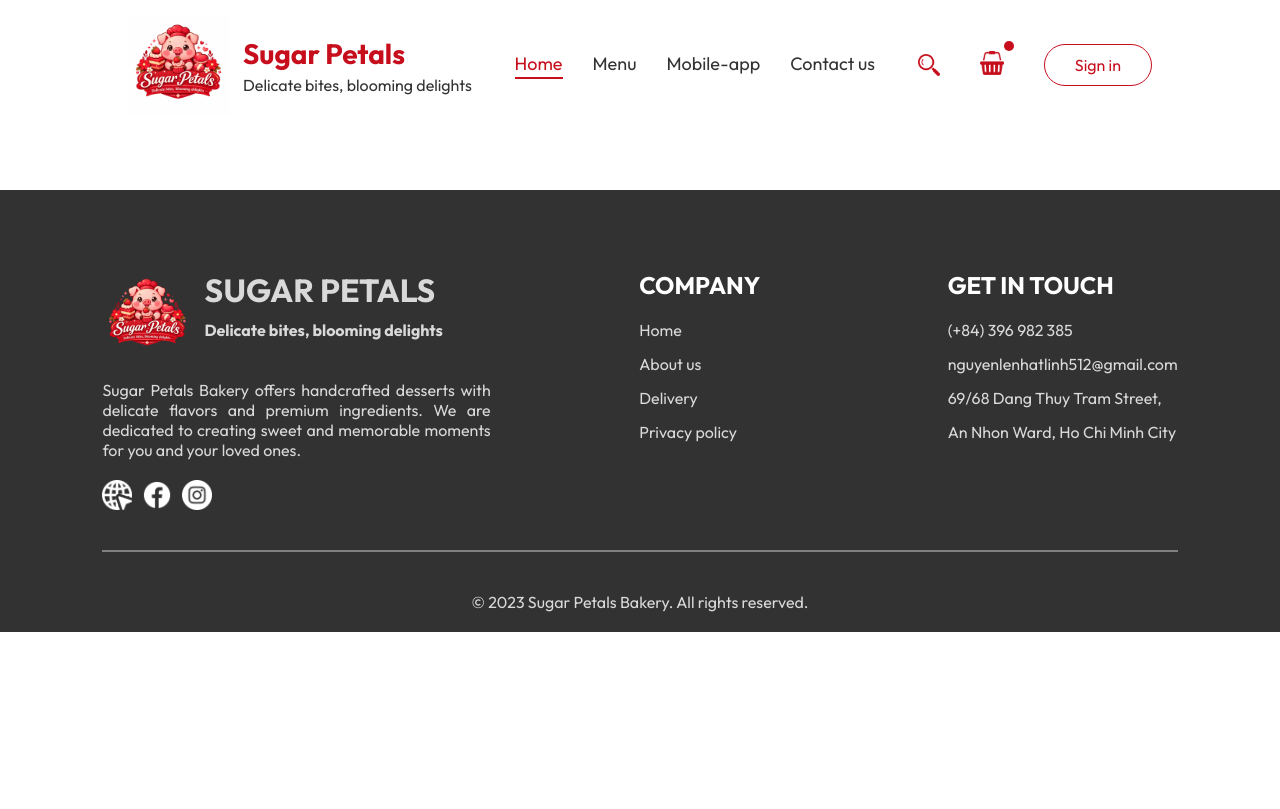
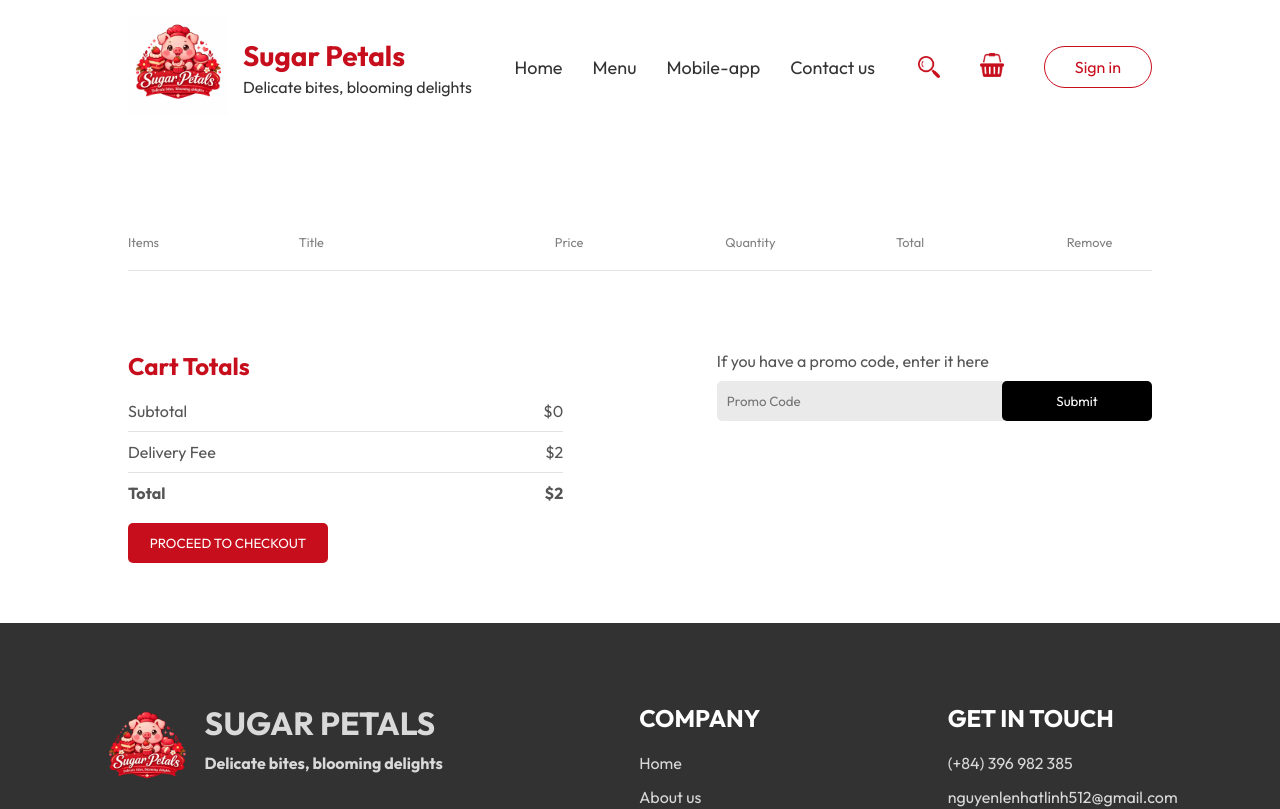
Before and after one commit to lita-nguyen/sugar-petals-bakery, a React (Vite) app in the folder frontend/: page /cart in a window 1280 px wide. Shown: the top 809 px of the page. Built offline with nearby package versions, Linux system fonts and the light colour scheme.

Commit message:
create cart page

```diff
--- a/frontend/src/components/Navbar/Navbar.jsx
+++ b/frontend/src/components/Navbar/Navbar.jsx
@@ -1,16 +1,19 @@
-import React, { useState } from 'react'
+import React, { useContext, useState } from 'react'
 import './Navbar.css'
 import { assets } from '../../assets/assets'
 import { Link } from 'react-router-dom'
+import { StoreContext } from '../../context/StoreContext'
 
 const Navbar = ({ setShowLogin }) => {
 
-    const [menu, setMenu] = useState("Home");
+    const [menu, setMenu] = useState("menu");
+
+    const {getTotalCartAmount} = useContext(StoreContext)
 
   return (
     <div className='navbar'>
       <div className="navbar-left">
-        <img src={assets.logo} alt="Logo" className="logo"/>
+        <Link to="/"><img src={assets.logo} alt="Logo" className="logo"/></Link>
         <div className="site-info">
           <h1 className="site-name">Sugar Petals</h1>
           <p className="site-slogan">Delicate bites, blooming delights</p>
@@ -28,8 +31,8 @@
         <img src={assets.icon_search} alt="Search"/>
 
         <div className="navbar-search-icon">
-            <img src={assets.icon_basket} alt="Basket" />
-            <div className="dot"></div>
+            <Link to="/cart"><img src={assets.icon_basket} alt="Basket" /></Link>
+            <div className={getTotalCartAmount()===0?"":"dot"}></div>
         </div>
 
         <button onClick={()=>setShowLogin(true)}>Sign in</button>
--- a/frontend/src/context/StoreContext.jsx
+++ b/frontend/src/context/StoreContext.jsx
@@ -20,16 +20,25 @@
         setCartItems((prev) => ({...prev, [itemId]: prev[itemId] - 1 }));
     }
 
-    useEffect(() => {
-        console.log(cartItems);
-    }, [cartItems])
+    const getTotalCartAmount = () => {
+        let totalAmount = 0;
+        for(const item in cartItems)
+        {
+            if (cartItems[item]>0) {
+                let itemInfo = foodlist.find((product)=>product._id === item);
+                totalAmount += itemInfo.price* cartItems[item];
+            }
+        }
+        return totalAmount;
+    }
 
     const contextValue = {
         foodlist,
         cartItems,
         setCartItems,
         addToCart,
-        removeFromCart
+        removeFromCart,
+        getTotalCartAmount
     }
 
     return (
--- a/frontend/src/pages/Cart/Cart.css
+++ b/frontend/src/pages/Cart/Cart.css
@@ -0,0 +1,103 @@
+.cart {
+    margin-top: 100px;
+}
+
+.cart-items-title {
+    display: grid;
+    grid-template-columns: 1fr 1.5fr 1fr 1fr 1fr 0.5fr;
+    align-items: center;
+    color: grey;
+    font-size: max(1vw, 12px);
+}
+
+.cart-items-item {
+    margin: 10px 0px;
+    color: black;
+}
+
+.cart-items-item img {
+    width: 50px;
+    height: 60px;
+}
+
+.cart hr {
+    height: 1px;
+    background-color: #e2e2e2;
+    border: none;
+}
+
+.cart-items-item .cross {
+    cursor: pointer;
+}
+
+.cart-bottom {
+    margin-top: 80px;
+    display: flex;
+    justify-content: space-between;
+    gap: max(12vw, 20px);
+}
+
+.cart-total {
+    flex: 1;
+    display: flex;
+    flex-direction: column;
+    gap: 20px;
+}
+
+.cart-total-details {
+    display: flex;
+    justify-content: space-between;
+    color: #555;
+}
+
+.cart-total hr {
+    margin: 10px 0px;
+}
+
+.cart-total button {
+    border: none;
+    color: white;
+    background-color: #c70e1c;
+    width: max(15vw, 200px);
+    padding: 12px 0px;
+    border-radius: 5px;
+    cursor: pointer;
+}
+
+.cart-bottom h2 {
+    color: #c70e1c;
+}
+
+.cart-promocode {
+    flex: 1;
+}
+
+.cart-promocode p {
+    color: #555;
+}
+
+.cart-promocode-input {
+    margin-top: 10px;
+    display: flex;
+    justify-content: space-between;
+    align-items: center;
+    background-color: #eaeaea;
+    border-radius: 5px;
+}
+
+.cart-promocode-input input {
+    border: none;
+    background-color: transparent;
+    outline: none;
+    padding-left: 10px;
+}
+
+.cart-promocode-input button {
+    width: max(10vw, 150px);
+    border: none;
+    color: white;
+    background-color: black;
+    padding: 12px 5px;
+    border-radius: 5px;
+    cursor: pointer;
+}
--- a/frontend/src/pages/Cart/Cart.jsx
+++ b/frontend/src/pages/Cart/Cart.jsx
@@ -1,10 +1,76 @@
-import React from 'react'
+import React, { useContext } from 'react'
 import './Cart.css'
+import { StoreContext } from '../../context/StoreContext'
 
 const Cart = () => {
+
+  const {cartItems, foodlist, removeFromCart, getTotalCartAmount} = useContext(StoreContext)
+
   return (
-    <div>
+    <div className='cart'>
+      <div className="cart-items">
+        <div className="cart-items-title">
+          <p>Items</p>
+          <p>Title</p>
+          <p>Price</p>
+          <p>Quantity</p>
+          <p>Total</p>
+          <p>Remove</p>
+        </div>
+        <br />
 
+        <hr />
+        {foodlist.map((item, index) => {
+          if(cartItems[item._id]>0)
+          {
+            return (
+              <div>
+                  <div className="cart-items-title cart-items-item">
+                  <img src={item.image} alt="" />
+                  <p>{item.name}</p>
+                  <p>${item.price}</p>
+                  <p>{cartItems[item._id]}</p>
+                  <p>${(item.price * cartItems[item._id])}</p>
+                  <p onClick={()=>removeFromCart(item._id)} className='cross'>x</p>
+                </div>
+                <hr />
+              </div>
+            )
+          }
+        })}
+      </div>
+
+      <div className="cart-bottom">
+        <div className="cart-total">
+          <h2>Cart Totals</h2>
+          <div>
+            <div className="cart-total-details">
+              <p>Subtotal</p>
+              <p>${getTotalCartAmount()}</p>
+            </div>
+            <hr />
+            <div className="cart-total-details">
+              <p>Delivery Fee</p>
+              <p>${2}</p>
+            </div>
+            <hr />
+            <div className="cart-total-details">
+              <b>Total</b>
+              <b>${getTotalCartAmount() + 2}</b>
+            </div>
+          </div>
+          <button>PROCEED TO CHECKOUT</button>
+        </div>
+        <div className="cart-promocode">
+          <div>
+            <p>If you have a promo code, enter it here</p>
+            <div className="cart-promocode-input">
+              <input type="text" placeholder='Promo Code'/>
+              <button>Submit</button>
+            </div>
+          </div>
+        </div>
+      </div>
     </div>
   )
 }
```
